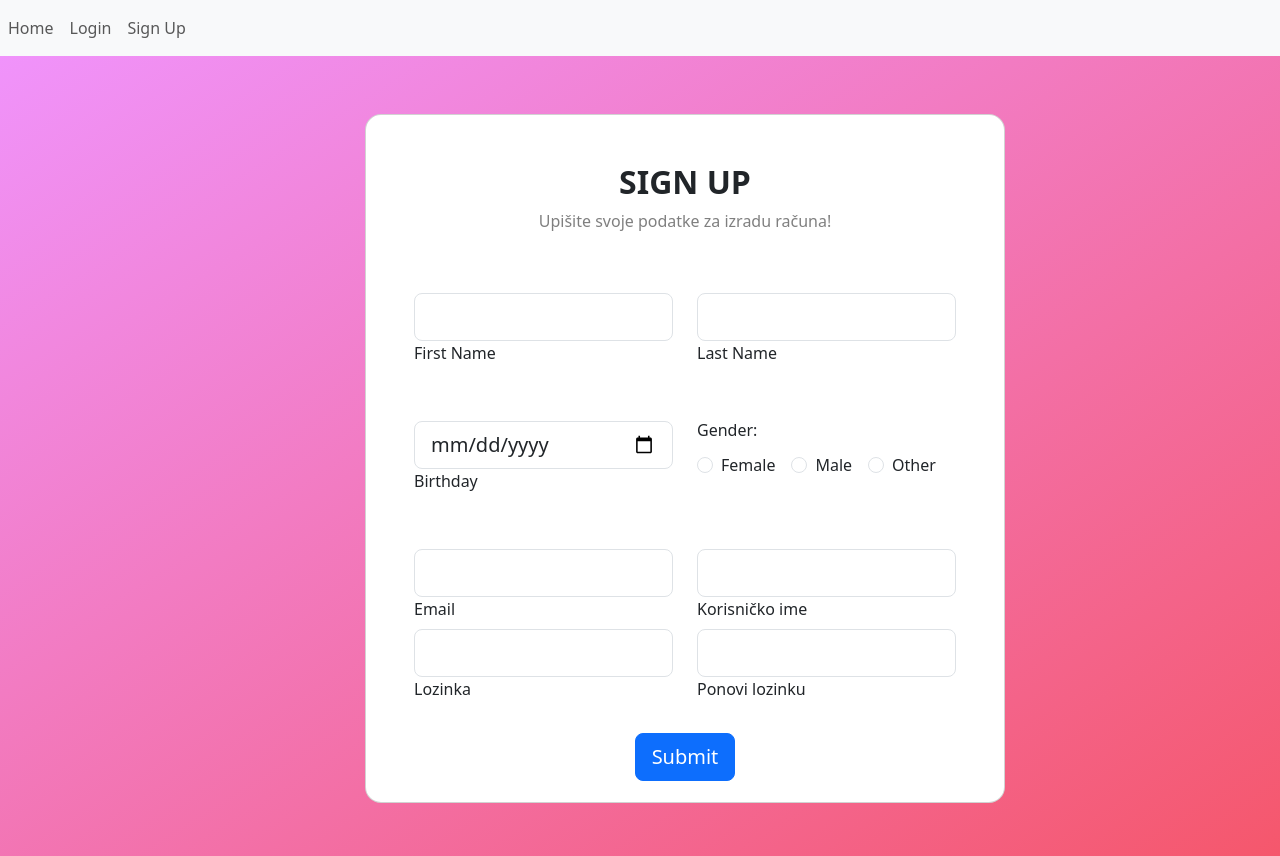
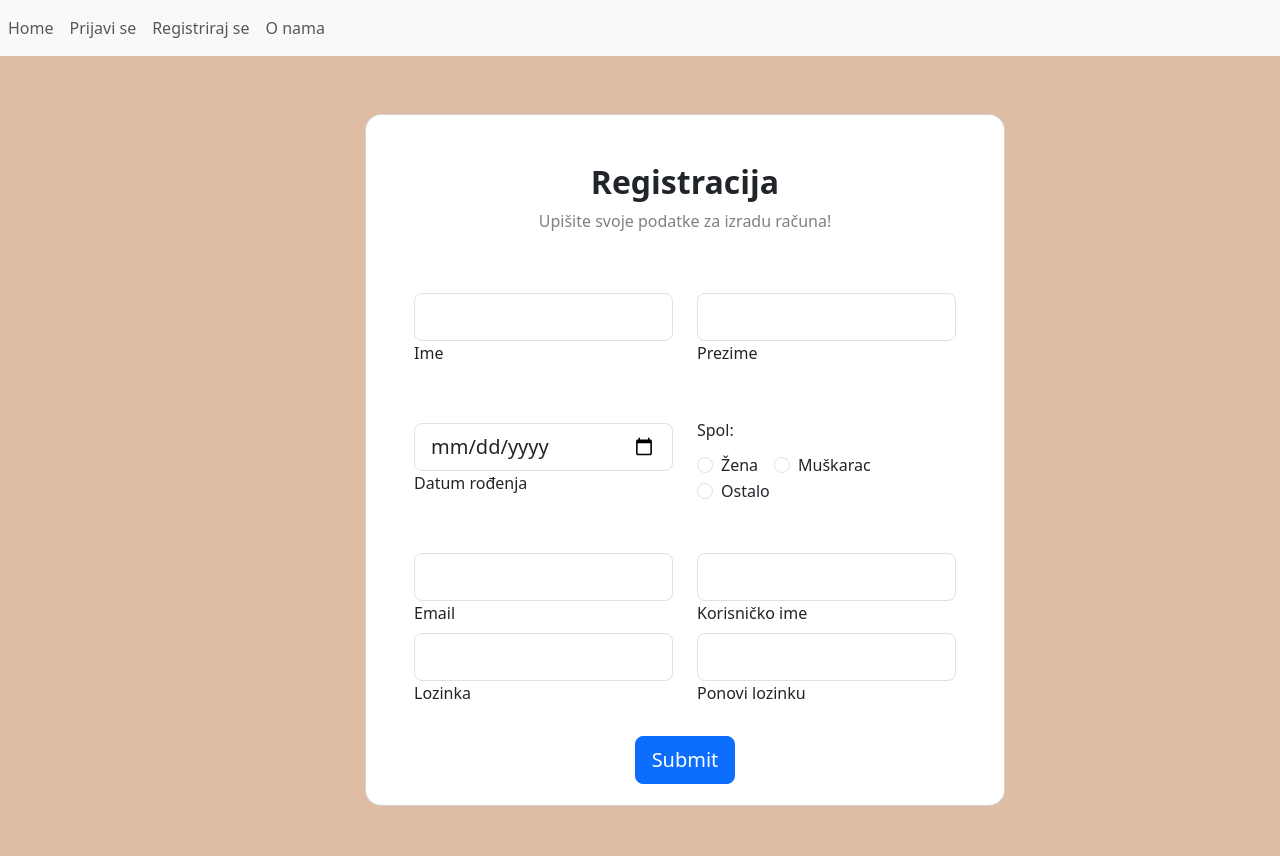
Before and after one commit to smauko/TravelHelper, a Vue app: page /signup in a window 1280 px wide. Built offline with nearby package versions, Linux system fonts and the light colour scheme; no server answers; what vue-croppa would draw is missing.

Commit message:
gotov projekt

```diff
--- a/src/App.vue
+++ b/src/App.vue
@@ -18,11 +18,14 @@
             <li class="nav-item">
               <router-link class="nav-link" to="/home">Home</router-link>
             </li>
+
             <li v-if="!store.currentUser" class="nav-item">
-              <router-link class="nav-link" to="/login">Login</router-link>
+              <router-link class="nav-link" to="/login">Prijavi se</router-link>
             </li>
             <li v-if="!store.currentUser" class="nav-item">
-              <router-link class="nav-link" to="/signup">Sign Up</router-link>
+              <router-link class="nav-link" to="/signup"
+                >Registriraj se</router-link
+              >
             </li>
             <li v-if="store.currentUser" class="nav-item">
               <router-link
@@ -43,6 +46,9 @@
               <router-link class="nav-link" to="/dodaj-destinaciju"
                 >Nova Destinacija</router-link
               >
+            </li>
+            <li class="nav-item">
+              <router-link class="nav-link" to="/about">O nama</router-link>
             </li>
             <li v-if="store.currentUser" class="nav-item">
               <a href="#" class="nav-link" @click.prevent="logout()">Log out</a>
@@ -148,6 +154,7 @@ export default {
         this.email = "";
         this.username = "";
         this.spol = "";
+        store.adminUser = "";
         if (this.$route.name !== "home") {
           // ako se nalazi negdje drugdje kao profil ili favoriti pa onda da se samo vrati na home
           this.$router.push("/home");
--- a/src/store.js
+++ b/src/store.js
@@ -1,10 +1,11 @@
+
 export default {
     searchTerm: '',
     currentUser: null,
     adminUser: false,
     ruta: null,
     ime_rute: null,
-    prikazFavorita: [],
+    prikazFavorita: [""],
     rutaAdmin: null,
     rutaBezLogin: null
 }
--- /dev/null
+++ b/src/views/About.vue
@@ -0,0 +1,47 @@
+<template>
+  <section
+    class="vh-100 gradient-custom d-flex align-items-center justify-content-center"
+  >
+    <div class="container py-5">
+      <div
+        class="card shadow-2-strong card-registration"
+        style="border-radius: 1rem; width: 40rem; margin: 0 auto"
+      >
+        <div class="d-flex align-items-center justify-content-center">
+          <img src="@/assets/logo.png" />
+        </div>
+        <hr />
+        <div class="text-center" style="padding: 20px">
+          <!-- Added padding -->
+          <p>
+            Ne možete se odlučiti gdje putovati za medeni mjesec, maturalnu,
+            obiteljsko putovanje, godišnji odmor ili kratki predah od
+            svakodnevnog života?
+          </p>
+          <br />
+          <p>Stigli ste na pravo mjesto!</p>
+          <br />
+          <p>
+            TravelHelper je web-aplikacija koja svojim korisnicima olakšava u
+            odlučivanju destinacija za slijedeće putovanje. U ovoj
+            web-aplikaciji možete pronaći neke od najpopularnijih destinacija
+            svih vremena, a možete čak i filtrirat destinacije po turističkim
+            vrstama, te si time olakšati odabir. Ako vam se svidi neka
+            destinacija, registracijom si možete napraviti profil i spremiti
+            omiljenu destinaciju da vam je uvijek nadohvat ruke.
+          </p>
+          <br />
+          <br />
+          <br />
+        </div>
+      </div>
+    </div>
+  </section>
+</template>
+
+<style scoped>
+.gradient-custom {
+  /* fallback for old browsers */
+  background: #dfbda5;
+}
+</style>
--- a/src/views/DodajDestinaciju.vue
+++ b/src/views/DodajDestinaciju.vue
@@ -151,7 +151,7 @@ export default {
             ) {
               if (opis_Destinacije.length > 1650) {
                 alert(
-                  "Maksimalan broj znakova za opis destinacije je 1200 znakova!"
+                  "Maksimalan broj znakova za opis destinacije je 1650 znakova!"
                 );
               } else {
                 const destinacijeDocReferance = await addDoc(
--- a/src/views/LogIn.vue
+++ b/src/views/LogIn.vue
@@ -9,7 +9,7 @@
           >
             <div class="card-body p-4 p-md-5 text-center">
               <div style="margin-bottom: -3%" class="mt-md-1 pb-5">
-                <h2 class="fw-bold mx-auto text-uppercase">Login</h2>
+                <h2 class="fw-bold mx-auto">Prijava</h2>
                 <p class="text-black-50 mb-5">Upišite svoj e-mail i lozinku!</p>
 
                 <div class="form-outline form-black mb-4">
@@ -31,14 +31,14 @@
                     class="form-control form-control-lg"
                     required
                   />
-                  <label class="form-label" for="typePasswordX">Password</label>
+                  <label class="form-label" for="typePasswordX">Lozinka</label>
                 </div>
                 <p class="small mb-5 pb-lg-2">
                   <a
                     class="text-black-50"
                     href="#"
                     @click.prevent="sendPassReset()"
-                    >Forgot password?</a
+                    >Zaboravio si šifru?</a
                   >
                 </p>
                 <div class="mt-4 pt-2">
@@ -47,8 +47,10 @@
                   </button>
 
                   <p class="mb-0">
-                    Don't have an account?
-                    <a href="/signup" class="text-blue-50 fw-bold">Sign Up</a>
+                    Nemaš račun?
+                    <a href="/signup" class="text-blue-50 fw-bold"
+                      >Registriraj se</a
+                    >
                   </p>
                 </div>
               </div>
@@ -68,21 +70,7 @@
 }
 .gradient-custom {
   /* fallback for old browsers */
-  background: #f093fb;
-
-  /* Chrome 10-25, Safari 5.1-6 */
-  background: -webkit-linear-gradient(
-    to bottom right,
-    rgba(240, 147, 251, 1),
-    rgba(245, 87, 108, 1)
-  );
-
-  /* W3C, IE 10+/ Edge, Firefox 16+, Chrome 26+, Opera 12+, Safari 7+ */
-  background: linear-gradient(
-    to bottom right,
-    rgba(240, 147, 251, 1),
-    rgba(245, 87, 108, 1)
-  );
+  background: #dfbda5;
 }
 </style>
 
--- a/src/views/PrikazFavorita.vue
+++ b/src/views/PrikazFavorita.vue
@@ -36,6 +36,7 @@ export default {
   methods: {
     async dohvatiSveDestinacije() {
       this.kartice = [];
+      if (store.prikazFavorita != undefined) {
         const querySnapshot = await getDocs(collection(db, "destinacije"));
         querySnapshot.forEach((doc) => {
           const data = doc.data();
@@ -49,6 +50,7 @@ export default {
             });
           }
         });
+      }
     },
   },
   components: {
--- a/src/views/SignUp.vue
+++ b/src/views/SignUp.vue
@@ -9,7 +9,7 @@
           >
             <div class="card-body p-4 p-md-5">
               <h2 class="fw-bold mb-4 pb-2 pb-md-0 mb-md-2 text-center">
-                SIGN UP
+                Registracija
               </h2>
               <p class="text-black-50 mb-5 text-center">
                 Upišite svoje podatke za izradu računa!
@@ -24,9 +24,7 @@
                         id="firstName"
                         class="form-control form-control-lg"
                       />
-                      <label class="form-label" for="firstName"
-                        >First Name</label
-                      >
+                      <label class="form-label" for="firstName">Ime</label>
                     </div>
                   </div>
                   <div class="col-md-6 mb-4">
@@ -37,7 +35,7 @@
                         id="lastName"
                         class="form-control form-control-lg"
                       />
-                      <label class="form-label" for="lastName">Last Name</label>
+                      <label class="form-label" for="lastName">Prezime</label>
                     </div>
                   </div>
                 </div>
@@ -52,12 +50,12 @@
                         id="birthdayDate"
                       />
                       <label for="birthdayDate" class="form-label"
-                        >Birthday</label
+                        >Datum rođenja</label
                       >
                     </div>
                   </div>
                   <div class="col-md-6 mb-4">
-                    <h6 class="mb-2 pb-1">Gender:</h6>
+                    <h6 class="mb-2 pb-1">Spol:</h6>
 
                     <div class="form-check form-check-inline">
                       <input
@@ -69,7 +67,7 @@
                         v-model="spol"
                         checked
                       />
-                      <label class="form-check-label">Female</label>
+                      <label class="form-check-label">Žena</label>
                     </div>
 
                     <div class="form-check form-check-inline">
@@ -82,7 +80,7 @@
                         v-model="spol"
                       />
                       <label class="form-check-label" for="maleGender"
-                        >Male</label
+                        >Muškarac</label
                       >
                     </div>
 
@@ -96,7 +94,7 @@
                         value="Ostalo"
                       />
                       <label class="form-check-label" for="otherGender"
-                        >Other</label
+                        >Ostalo</label
                       >
                     </div>
                   </div>
@@ -173,21 +171,7 @@
 
 .gradient-custom {
   /* fallback for old browsers */
-  background: #f093fb;
-
-  /* Chrome 10-25, Safari 5.1-6 */
-  background: -webkit-linear-gradient(
-    to bottom right,
-    rgba(240, 147, 251, 1),
-    rgba(245, 87, 108, 1)
-  );
-
-  /* W3C, IE 10+/ Edge, Firefox 16+, Chrome 26+, Opera 12+, Safari 7+ */
-  background: linear-gradient(
-    to bottom right,
-    rgba(240, 147, 251, 1),
-    rgba(245, 87, 108, 1)
-  );
+  background: #dfbda5;
 }
 
 .card-registration .select-arrow {
--- a/src/views/UrediDestinaciju.vue
+++ b/src/views/UrediDestinaciju.vue
@@ -160,7 +160,7 @@ export default {
             ) {
               if (opis_Destinacije.length > 1650) {
                 alert(
-                  "Maksimalan broj znakova za opis destinacije je 1200 znakova!"
+                  "Maksimalan broj znakova za opis destinacije je 1650 znakova!"
                 );
               } else {
                 await setDoc(doc(db, "destinacije", idDestinacije), {
```
Also changed, not shown: src/router/index.js (+8 -0 lines), src/views/PrikazDestinacije.vue (+19 -11 lines), src/assets/logo.png (added). Lines whose indentation alone changed are shown as unchanged.
